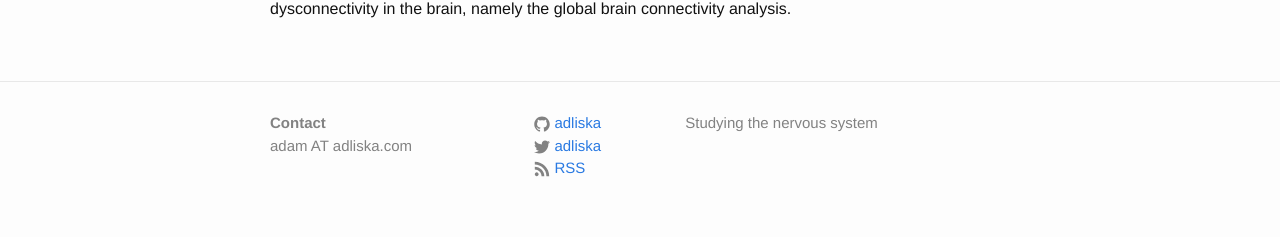
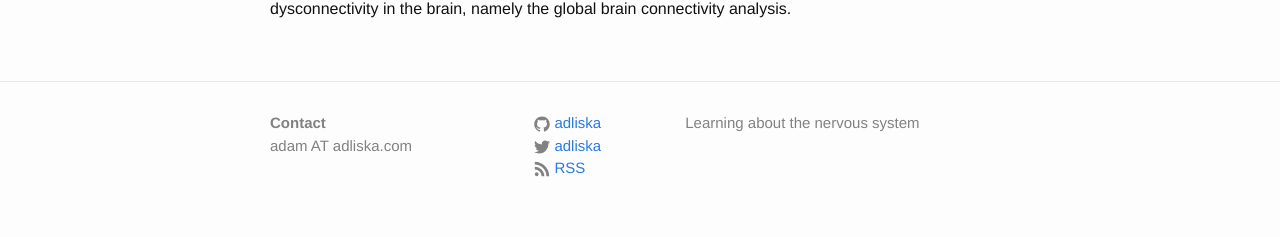
Before and after one commit to adliska/adliska.github.io, a Jekyll site: the page built from index.md, in a window 1280 px wide. Shown: the part 1007-1244 px from the top of the page. Built offline with Jekyll 4.4.1, drawn with Linux system fonts in a browser that asks for light colours.

Commit message:
changed site description

```diff
--- a/_config.yml
+++ b/_config.yml
@@ -1,7 +1,7 @@
 # Site settings
 title: Adam Liska
 email: ""
-description: "Studying the nervous system"
+description: "Learning about the nervous system"
 baseurl: ""
 url: "http://adliska.com"
 twitter_username: adliska
```
Also changed, not shown: 10 other files.
